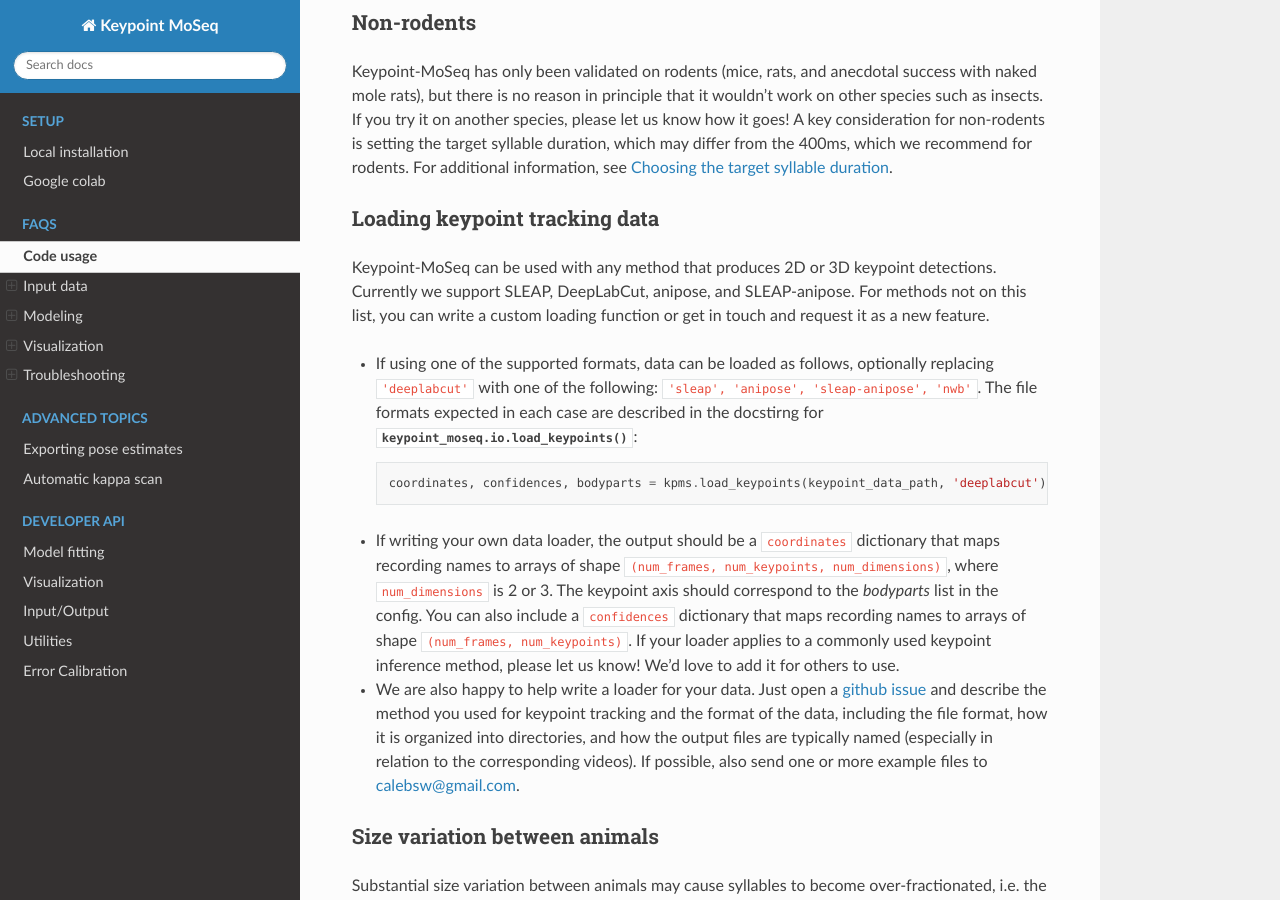
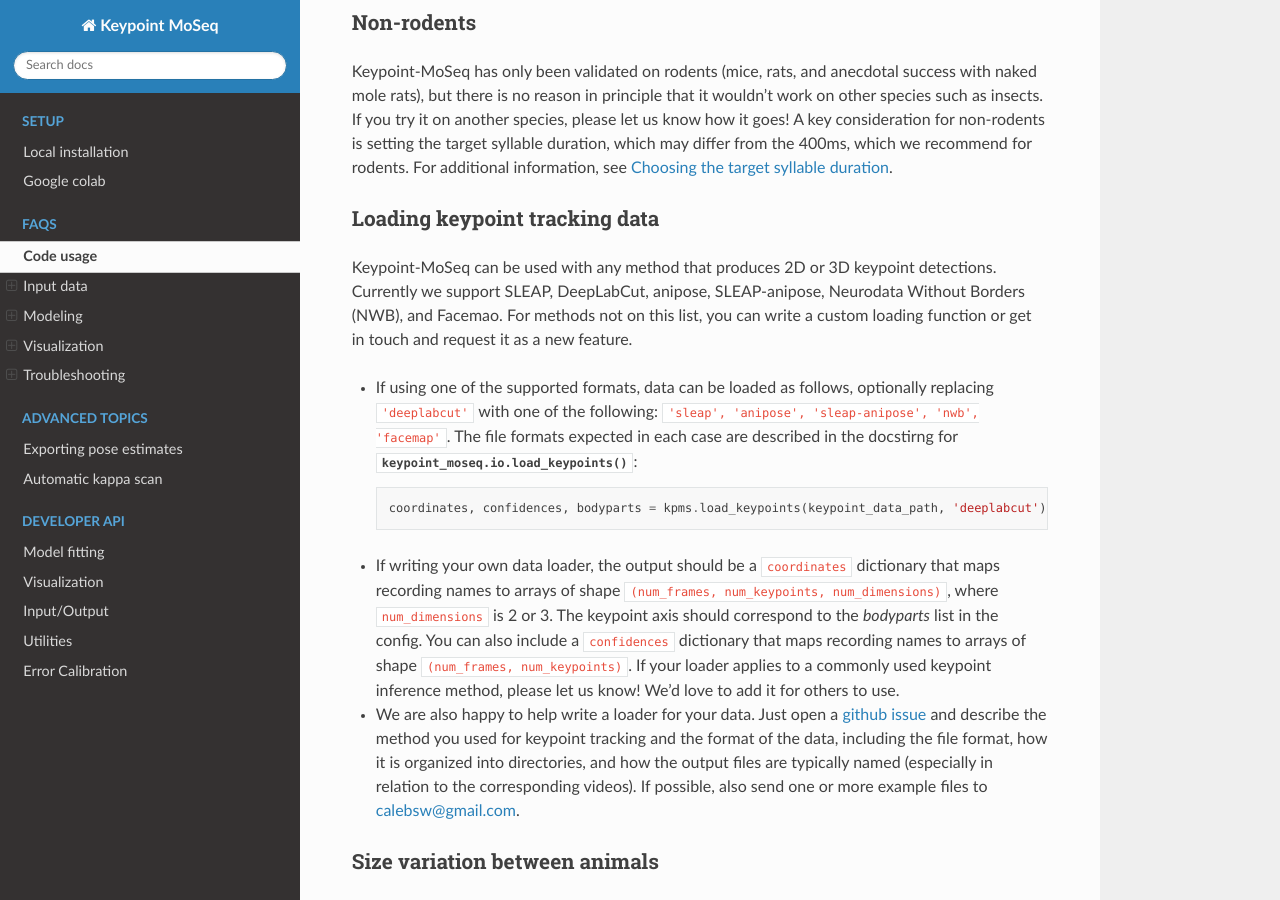
Before and after one commit to dattalab/keypoint-moseq, a Sphinx documentation site: the page built from docs/source/FAQs.rst, in a window 1280 px wide and 900 px high, scrolled down 2380 px. Built offline with Sphinx 7.4.7 and the Read the Docs theme 2.0.0, drawn with Linux system fonts in a browser that asks for light colours; pages that are not in the unit, such as notebooks, are missing from menus.

Commit message:
added facemap loading option to docs

```diff
--- a/docs/source/FAQs.rst
+++ b/docs/source/FAQs.rst
@@ -73,9 +73,9 @@
 
 Loading keypoint tracking data
 ------------------------------
-Keypoint-MoSeq can be used with any method that produces 2D or 3D keypoint detections. Currently we support SLEAP, DeepLabCut, anipose, and SLEAP-anipose. For methods not on this list, you can write a custom loading function or get in touch and request it as a new feature.
+Keypoint-MoSeq can be used with any method that produces 2D or 3D keypoint detections. Currently we support SLEAP, DeepLabCut, anipose, SLEAP-anipose, Neurodata Without Borders (NWB), and Facemao. For methods not on this list, you can write a custom loading function or get in touch and request it as a new feature.
 
-- If using one of the supported formats, data can be loaded as follows, optionally replacing ``'deeplabcut'`` with one of the following: ``'sleap', 'anipose', 'sleap-anipose', 'nwb'``. The file formats expected in each case are described in the docstirng for :py:func:`keypoint_moseq.io.load_keypoints`::
+- If using one of the supported formats, data can be loaded as follows, optionally replacing ``'deeplabcut'`` with one of the following: ``'sleap', 'anipose', 'sleap-anipose', 'nwb', 'facemap'``. The file formats expected in each case are described in the docstirng for :py:func:`keypoint_moseq.io.load_keypoints`::
 
    coordinates, confidences, bodyparts = kpms.load_keypoints(keypoint_data_path, 'deeplabcut')
 
```
